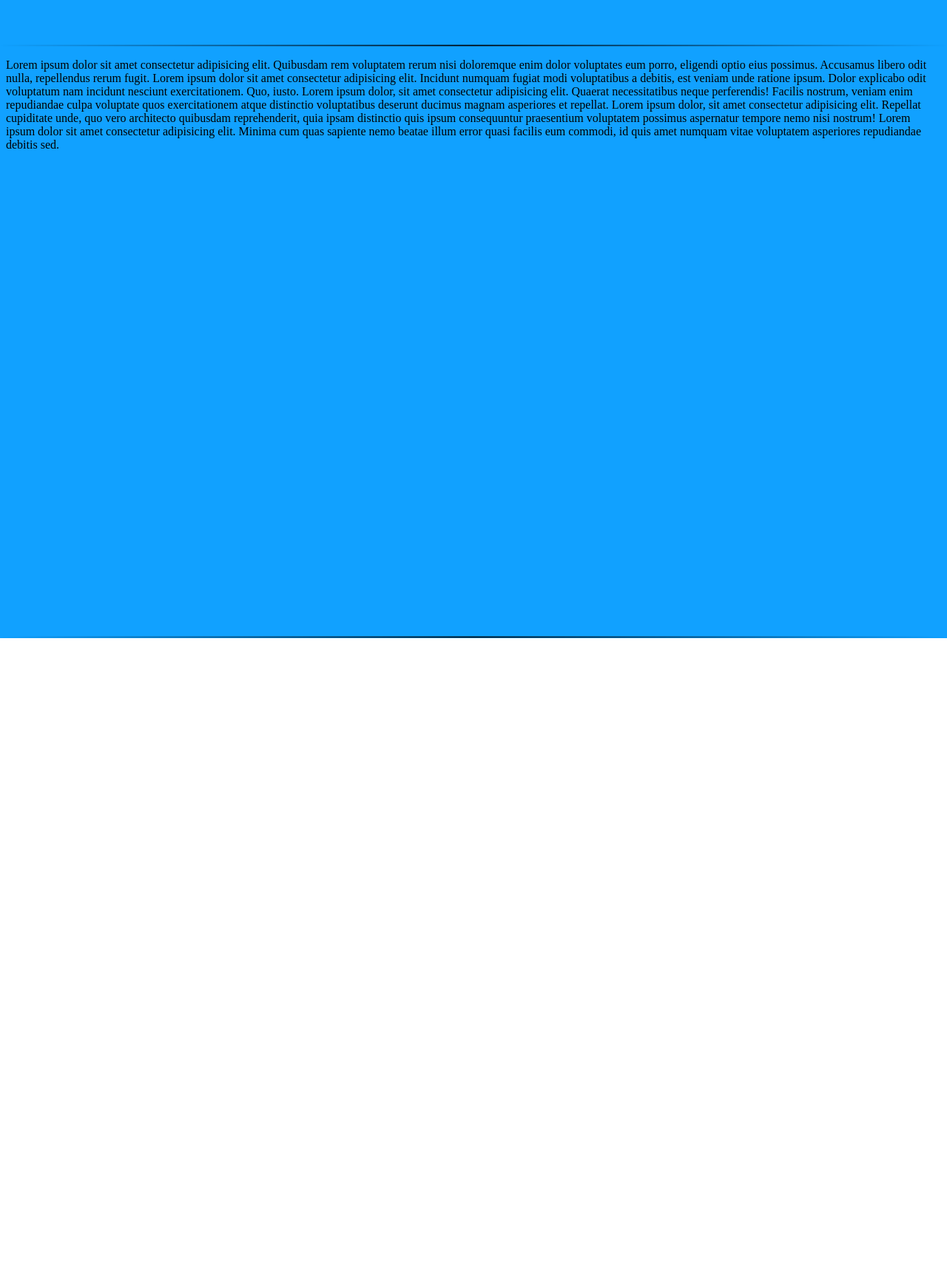
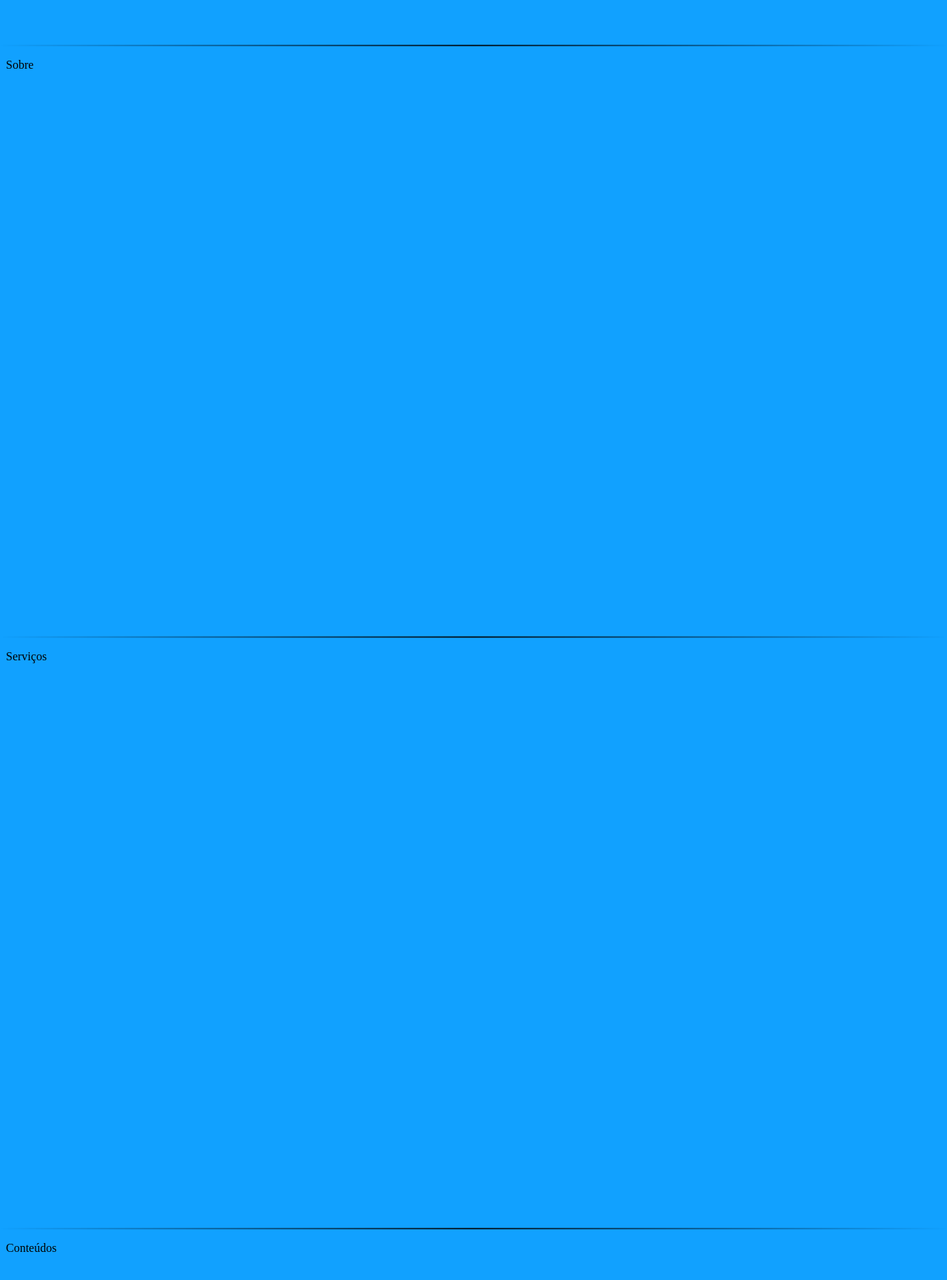
Before and after one commit to geilsonsrz/jordanio, a React (Vite) app: page / in a window 1280 px wide. Shown: the part 737-2468 px from the top of the page at 74% size. Before the commit the page ends 1600 px from the top, so only its background shows below. Built offline with nearby package versions, Linux system fonts and the light colour scheme.

Commit message:
Criacao das telas

```diff
--- a/src/App.jsx
+++ b/src/App.jsx
@@ -1,6 +1,10 @@
 import MenuMenor from './componentes/MenuMenor';
 import NavBar from './componentes/NavBar';
 import TelaInicial from './componentes/TelaInicial';
+import TelaSobre from './componentes/TelaSobre';
+import TelaServicos from './componentes/TelaServicos';
+import TelaConteudos from './componentes/TelaConteudos';
+import TelaContato from './componentes/TelaContato';
 
 
 function App() {
@@ -12,8 +16,31 @@ function App() {
     <>
       <NavBar />
       <MenuMenor />
+
+      {/*   ÍNICIO
+      - Cartão de entrada
+      - Cara do negócio
+      */}
       <TelaInicial />
-      <TelaInicial />
+
+      {/*   SOBRE
+      - Breve apresentação
+      - Filosofia de trabalho
+      - Formações e certificações
+      - Exepriência relevante
+      */}
+      <TelaSobre />
+
+      {/* Serviços */}
+      <TelaServicos />
+
+      {/* Conteúdos educativos */}
+      <TelaConteudos />
+
+      {/* Contato */}
+      <TelaContato />
+
+      {/* Footer */}
     </>
   )
 }
--- a/src/App.scss
+++ b/src/App.scss
@@ -5,6 +5,8 @@
     padding: 0;
     margin: 0;
 }
+
+html { scroll-behavior: smooth; }
 
 .tela {
     display: flex;
--- a/src/componentes/MenuMenor/index.jsx
+++ b/src/componentes/MenuMenor/index.jsx
@@ -4,33 +4,33 @@ import './MenuMenor.scss'
 export default function MenuMenor() {
     return (
         <span className="conteinerMenuMenor">
-            <a href='#' className="itemMenuMenor">
+            <a href='#telaInicial' className="itemMenuMenor">
                 <svg xmlns="http://www.w3.org/2000/svg" width="16" height="16" fill="currentColor" className="bi bi-house" viewBox="0 0 16 16">
                 <path d="M8.707 1.5a1 1 0 0 0-1.414 0L.646 8.146a.5.5 0 0 0 .708.708L2 8.207V13.5A1.5 1.5 0 0 0 3.5 15h9a1.5 1.5 0 0 0 1.5-1.5V8.207l.646.647a.5.5 0 0 0 .708-.708L13 5.793V2.5a.5.5 0 0 0-.5-.5h-1a.5.5 0 0 0-.5.5v1.293zM13 7.207V13.5a.5.5 0 0 1-.5.5h-9a.5.5 0 0 1-.5-.5V7.207l5-5z"/>
                 </svg>
             </a>
 
-            <a href='#' className="itemMenuMenor">
+            <a href='#telaSobre' className="itemMenuMenor">
                 <svg xmlns="http://www.w3.org/2000/svg" width="16" height="16" fill="currentColor" className="bi bi-person-vcard" viewBox="0 0 16 16">
                 <path d="M5 8a2 2 0 1 0 0-4 2 2 0 0 0 0 4m4-2.5a.5.5 0 0 1 .5-.5h4a.5.5 0 0 1 0 1h-4a.5.5 0 0 1-.5-.5M9 8a.5.5 0 0 1 .5-.5h4a.5.5 0 0 1 0 1h-4A.5.5 0 0 1 9 8m1 2.5a.5.5 0 0 1 .5-.5h3a.5.5 0 0 1 0 1h-3a.5.5 0 0 1-.5-.5"/>
                 <path d="M2 2a2 2 0 0 0-2 2v8a2 2 0 0 0 2 2h12a2 2 0 0 0 2-2V4a2 2 0 0 0-2-2zM1 4a1 1 0 0 1 1-1h12a1 1 0 0 1 1 1v8a1 1 0 0 1-1 1H8.96q.04-.245.04-.5C9 10.567 7.21 9 5 9c-2.086 0-3.8 1.398-3.984 3.181A1 1 0 0 1 1 12z"/>
                 </svg>
             </a>
 
-            <a href='#' className="itemMenuMenor">
+            <a href='#telaServicos' className="itemMenuMenor">
                 <span className="material-symbols-outlined">
                 exercise
                 </span>
             </a>
 
-            <a href='#' className="itemMenuMenor">
+            <a href='#telaConteudos' className="itemMenuMenor">
                 <svg xmlns="http://www.w3.org/2000/svg" width="16" height="16" fill="currentColor" className="bi bi-file-text" viewBox="0 0 16 16">
                 <path d="M5 4a.5.5 0 0 0 0 1h6a.5.5 0 0 0 0-1zm-.5 2.5A.5.5 0 0 1 5 6h6a.5.5 0 0 1 0 1H5a.5.5 0 0 1-.5-.5M5 8a.5.5 0 0 0 0 1h6a.5.5 0 0 0 0-1zm0 2a.5.5 0 0 0 0 1h3a.5.5 0 0 0 0-1z"/>
                 <path d="M2 2a2 2 0 0 1 2-2h8a2 2 0 0 1 2 2v12a2 2 0 0 1-2 2H4a2 2 0 0 1-2-2zm10-1H4a1 1 0 0 0-1 1v12a1 1 0 0 0 1 1h8a1 1 0 0 0 1-1V2a1 1 0 0 0-1-1"/>
                 </svg>
             </a>
 
-            <a href='#' className="itemMenuMenor">
+            <a href='#telaContato' className="itemMenuMenor">
                 <svg xmlns="http://www.w3.org/2000/svg" width="16" height="16" fill="currentColor" className="bi bi-envelope" viewBox="0 0 16 16">
                 <path d="M0 4a2 2 0 0 1 2-2h12a2 2 0 0 1 2 2v8a2 2 0 0 1-2 2H2a2 2 0 0 1-2-2zm2-1a1 1 0 0 0-1 1v.217l7 4.2 7-4.2V4a1 1 0 0 0-1-1zm13 2.383-4.708 2.825L15 11.105zm-.034 6.876-5.64-3.471L8 9.583l-1.326-.795-5.64 3.47A1 1 0 0 0 2 13h12a1 1 0 0 0 .966-.741M1 11.105l4.708-2.897L1 5.383z"/>
                 </svg>
--- /dev/null
+++ b/src/componentes/TelaContato/index.jsx
@@ -0,0 +1,11 @@
+import './TelaContato.scss'
+
+
+export default function TelaContato({className}) {
+
+    return (
+        <span id='telaContato' className={`tela telaContato bordaGradiente ${className || ''}`}>
+            Contato
+        </span>
+    )
+}
--- /dev/null
+++ b/src/componentes/TelaConteudos/index.jsx
@@ -0,0 +1,11 @@
+import './TelaConteudos.scss'
+
+
+export default function TelaConteudos({className}) {
+
+    return (
+        <span id='telaConteudos' className={`tela telaConteudos bordaGradiente ${className || ''}`}>
+            Conteúdos
+        </span>
+    )
+}
--- /dev/null
+++ b/src/componentes/TelaServicos/index.jsx
@@ -0,0 +1,11 @@
+import './TelaServicos.scss'
+
+
+export default function TelaServicos({className}) {
+
+    return (
+        <span id='telaServicos' className={`tela telaServicos bordaGradiente ${className || ''}`}>
+            Serviços
+        </span>
+    )
+}
--- /dev/null
+++ b/src/componentes/TelaSobre/index.jsx
@@ -0,0 +1,11 @@
+import './TelaSobre.scss'
+
+
+export default function TelaSobre({className}) {
+
+    return (
+        <span id='telaSobre' className={`tela telaSobre bordaGradiente ${className || ''}`}>
+            Sobre
+        </span>
+    )
+}
```
Also changed, not shown: src/componentes/TelaContato/TelaContato.scss (added), src/componentes/TelaConteudos/TelaConteudos.scss (added), src/componentes/TelaServicos/TelaServicos.scss (added), src/componentes/TelaSobre/TelaSobre.scss (added).
